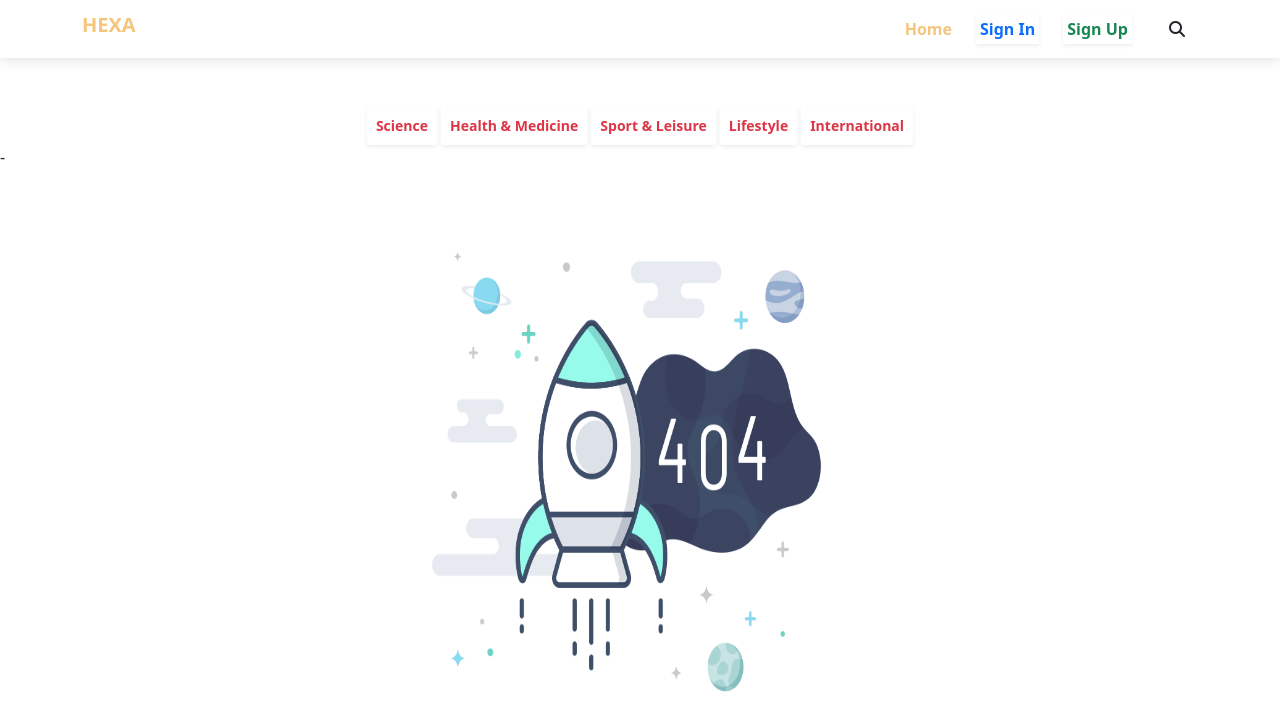
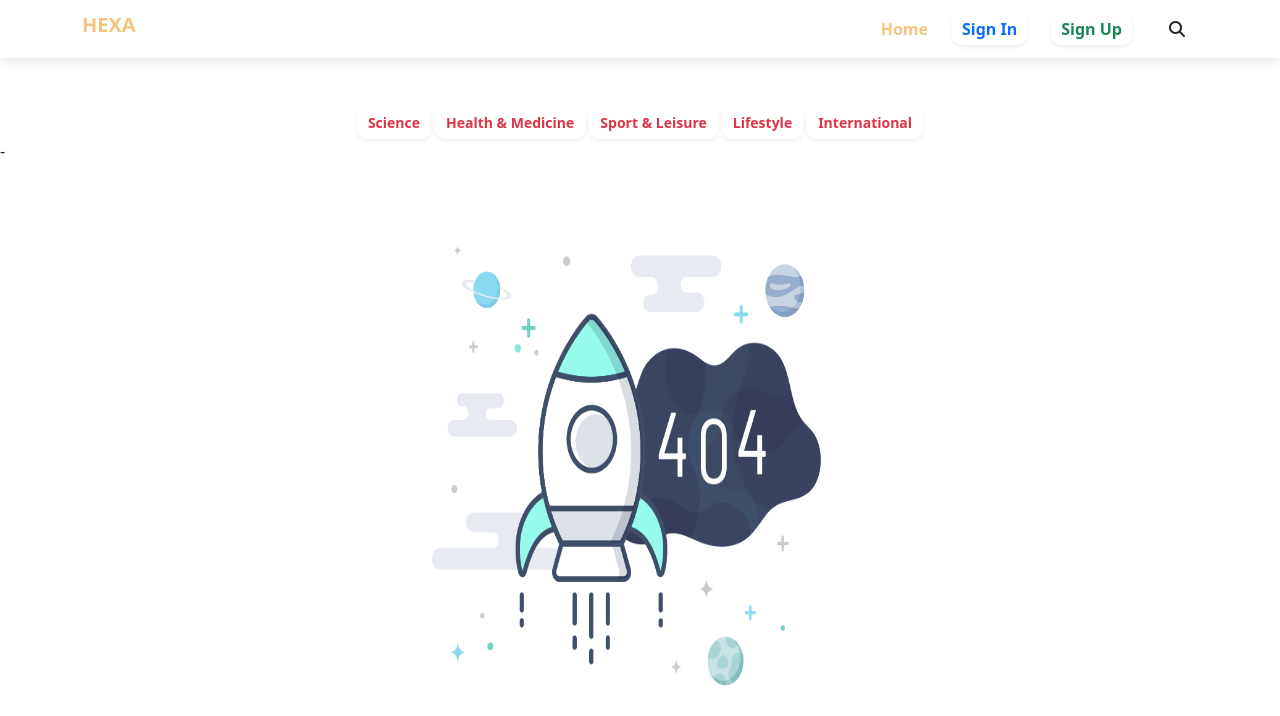
Before and after one commit to ahkar33/hexa_project, a Java web app: page /hexa/searchByCategory/1 in a window 1280 px wide. Shown: the top 716 px of the page. Run offline with Spring Boot 4, a stand-in JSP engine, Linux system fonts and the light colour scheme; data comes from the database, SQL or seed files in the repository; some libraries are stand-ins or nearby versions; some web fonts are replaced.

Commit message:
managed a little bit

```diff
--- a/src/main/resources/static/css/searchPage.css
+++ b/src/main/resources/static/css/searchPage.css
@@ -28,3 +28,8 @@
 #content p{
     color:rgba(0,0,0,0.75);
 }
+
+.bulb{
+    border-radius: 10px !important;
+    padding:5px 10px !important ;
+}
--- a/src/main/webapp/views/home.jsp
+++ b/src/main/webapp/views/home.jsp
@@ -41,7 +41,8 @@
 	<section id="categories" class="container my-5">
 		<div class="container-fluid d-flex gap-1 justify-content-center align-items-center flex-wrap">
 			<c:forEach var="category" items="${categories}">
-				<a href="/hexa/searchByCategory/${category.news_category_id}" class="btn btn-sm fw-bold p-2 shadow-sm text-danger text-capitalize bulb" >${category.news_category_name} </a>
+				<a href="/hexa/searchByCategory/${category.news_category_id}"
+				class="btn btn-sm fw-bold p-2 shadow-sm text-danger text-capitalize bulb" >${category.news_category_name} </a>
 			</c:forEach>
 		</div>
 	</section>
--- a/src/main/webapp/views/searchNews.jsp
+++ b/src/main/webapp/views/searchNews.jsp
@@ -50,11 +50,10 @@
 
 	<!-- categories -->
 	<section id="categories" class="container mt-5">
-		<div
-			class="container-fluid d-flex gap-1 justify-content-center align-items-center flex-wrap">
+		<div class="container-fluid d-flex gap-1 justify-content-center align-items-center flex-wrap">
 			<c:forEach var="category" items="${categories}">
 				<a href="/hexa/searchByCategory/${category.news_category_id}"
-					class="btn btn-sm fw-bold p-2 shadow-sm text-danger">${category.news_category_name}
+					class="btn btn-sm fw-bold p-2 shadow-sm text-danger text-capitalize bulb">${category.news_category_name}
 				</a>
 			</c:forEach>
 		</div>
```
Also changed, not shown: src/main/resources/static/img/indian_model_maybe.webp (deleted).
